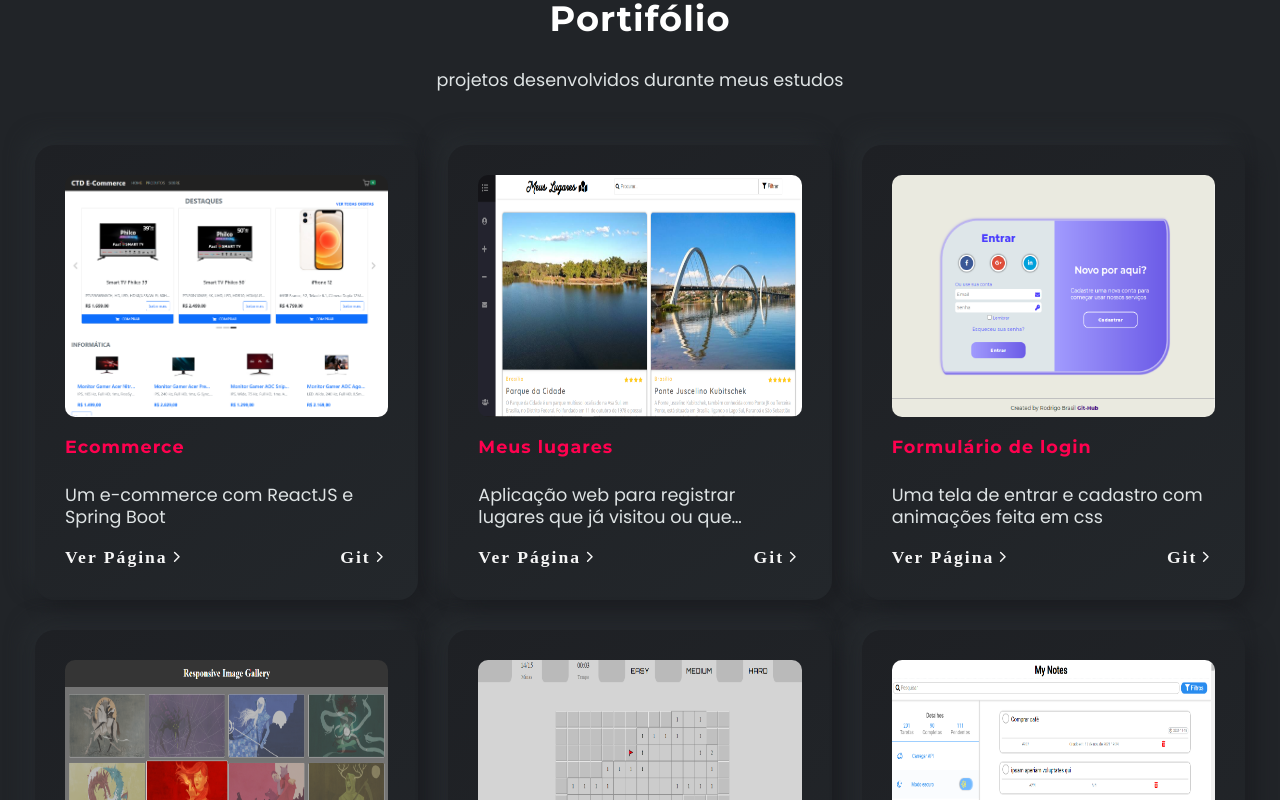
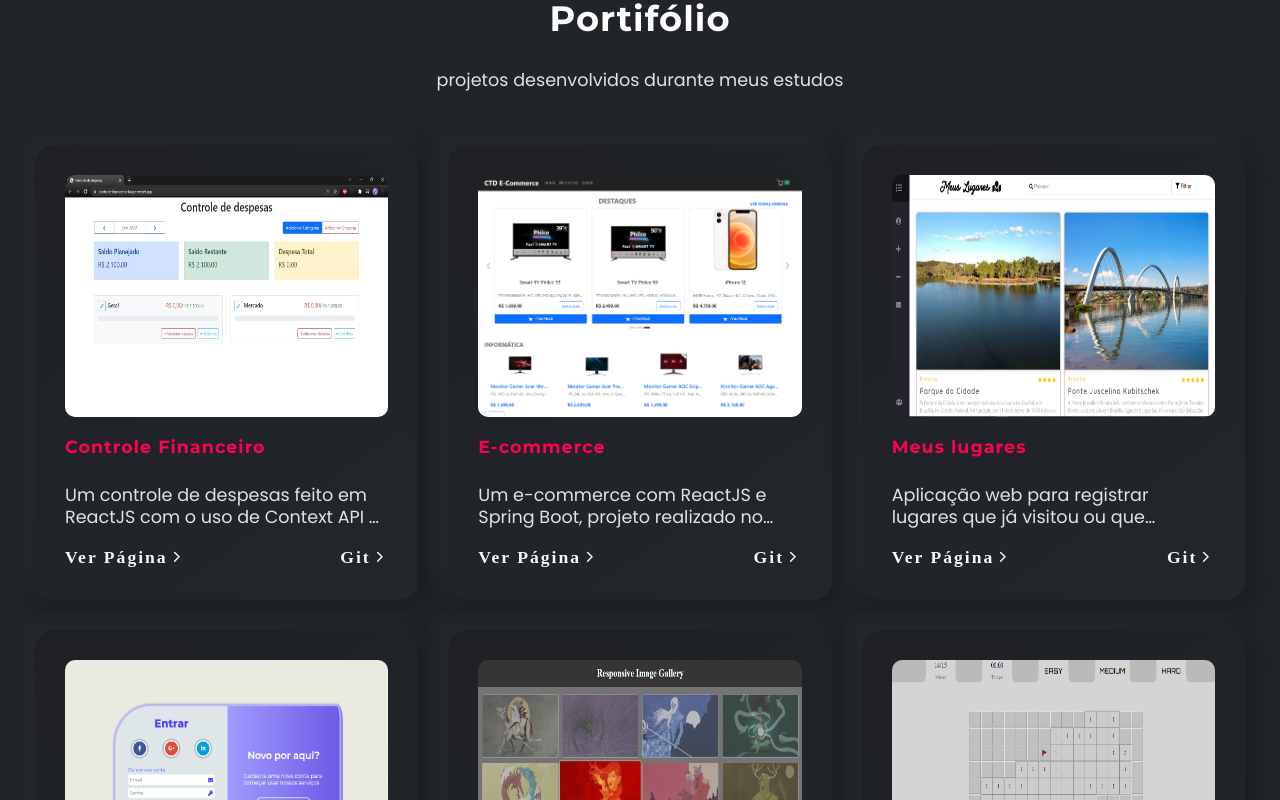
Before and after one commit to rodrigo-brasil/portifolio, a React (Create React App) app: page / in a window 1280 px wide. Shown: the part 1668-2468 px from the top of the page. Built offline with nearby package versions, Linux system fonts and the light colour scheme.

Commit message:
add novo projeto

```diff
--- a/src/data.js
+++ b/src/data.js
@@ -5,21 +5,22 @@ import campo from './assets/campo_minado.png'
 import galeria from './assets/galeria.png'
 import lugares from './assets/lugares.png'
 import ecommerce from './assets/ecommerce.png'
+import financas from './assets/financas.jpg'
 
 
 export default [
-    /* {
+    {
         id: 7,
         title: 'Controle Financeiro',
         description: 'Um controle de despesas feito em ReactJS com o uso de Context API e custom Hooks.',
-        image: ecommerce,
-        url: 'https://ctd-checkpoint-integrador-frontend-three.vercel.app/',
-        repositorio: 'https://github.com/rodrigo-brasil/ctd-checkpoint-integrador-frontend'
-    }, */
+        image: financas,
+        url: 'https://controle-financeiro-taupe.vercel.app/',
+        repositorio: 'https://github.com/rodrigo-brasil/controle-financeiro'
+    },
     {
         id: 6,
-        title: 'Ecommerce',
-        description: 'Um e-commerce com ReactJS e Spring Boot',
+        title: 'E-commerce',
+        description: 'Um e-commerce com ReactJS e Spring Boot, projeto realizado no curdo fullstack da digital house.',
         image: ecommerce,
         url: 'https://ctd-checkpoint-integrador-frontend-three.vercel.app/',
         repositorio: 'https://github.com/rodrigo-brasil/ctd-checkpoint-integrador-frontend'
```
Also changed, not shown: src/assets/financas.jpg (added).
